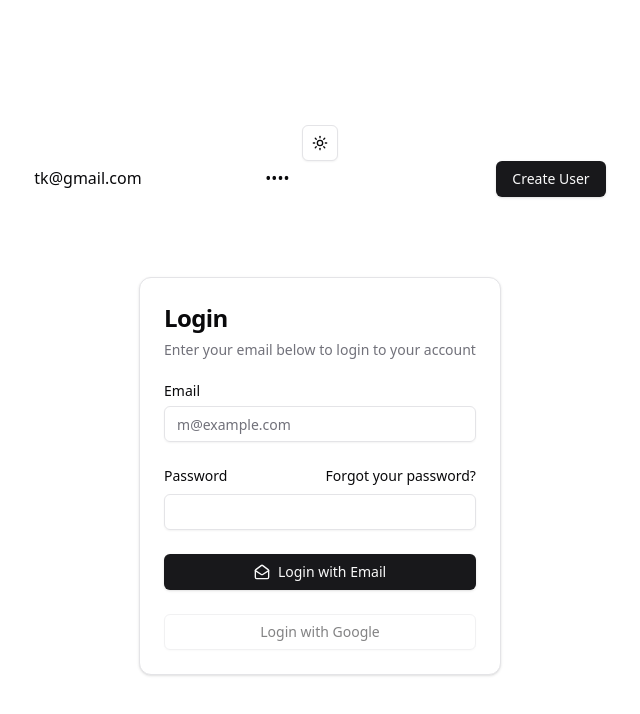
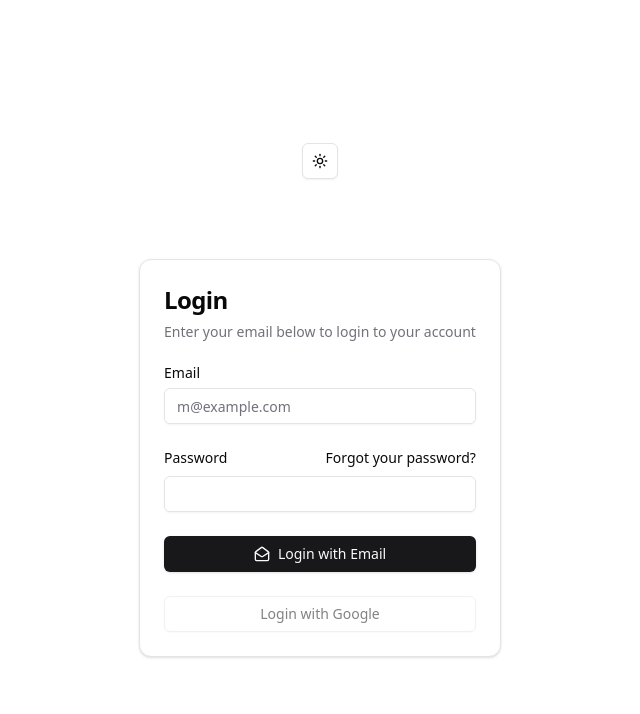
Before and after one commit to tunahankuzgun/law-website, a Next.js app: page /admin in a window 1280 px wide. Shown: the top 714 px of the page, without its empty margins (320-960 px from the left). Built offline with nearby package versions, Linux system fonts and the light colour scheme; no server answers.

Commit message:
Fix create user visibility

```diff
--- a/app/(admin)/admin/page.tsx
+++ b/app/(admin)/admin/page.tsx
@@ -17,7 +17,7 @@ const Admin = async () => {
       {session && <SignOut />}
       <div className="flex flex-col items-center justify-center h-screen bg-background">
         <ModeToggle />
-        {!session && <CreateUser />}
+        {session && <CreateUser />}
         <h1 className="text-white mb-10 text-4xl">
           Hello {session ? session?.user?.email?.split("@")[0] : "Guest"}
         </h1>
```
